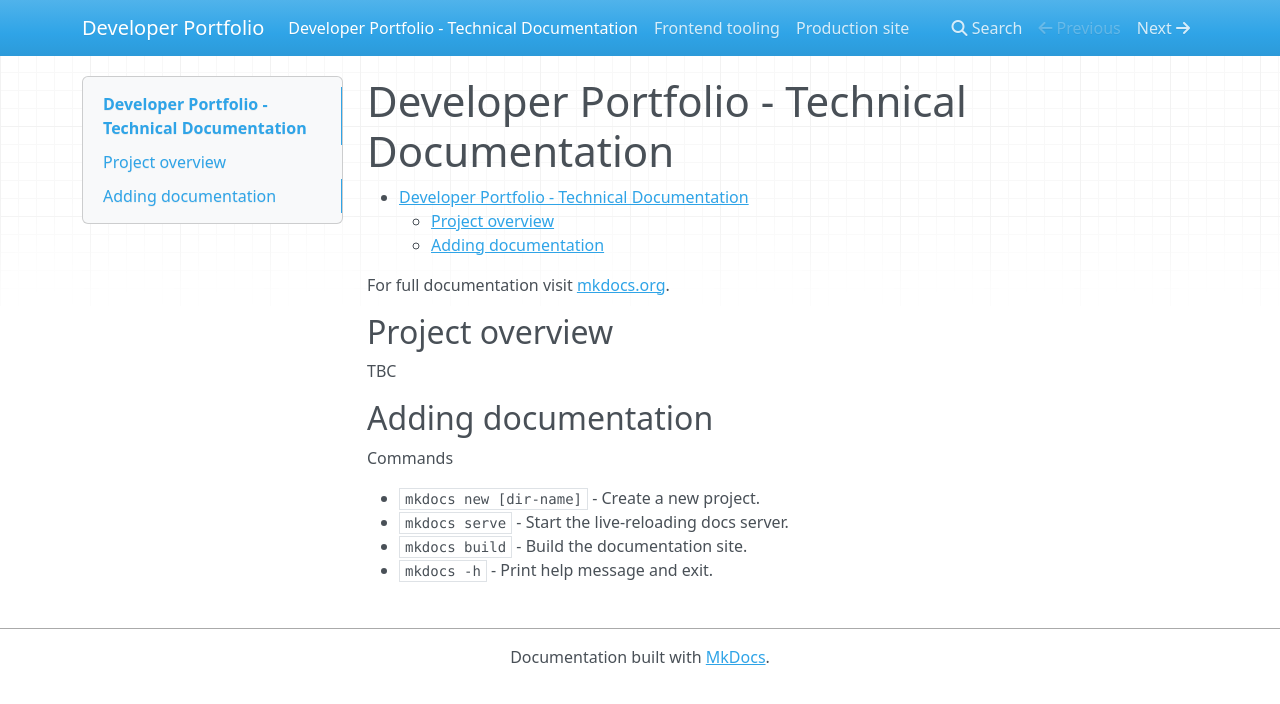
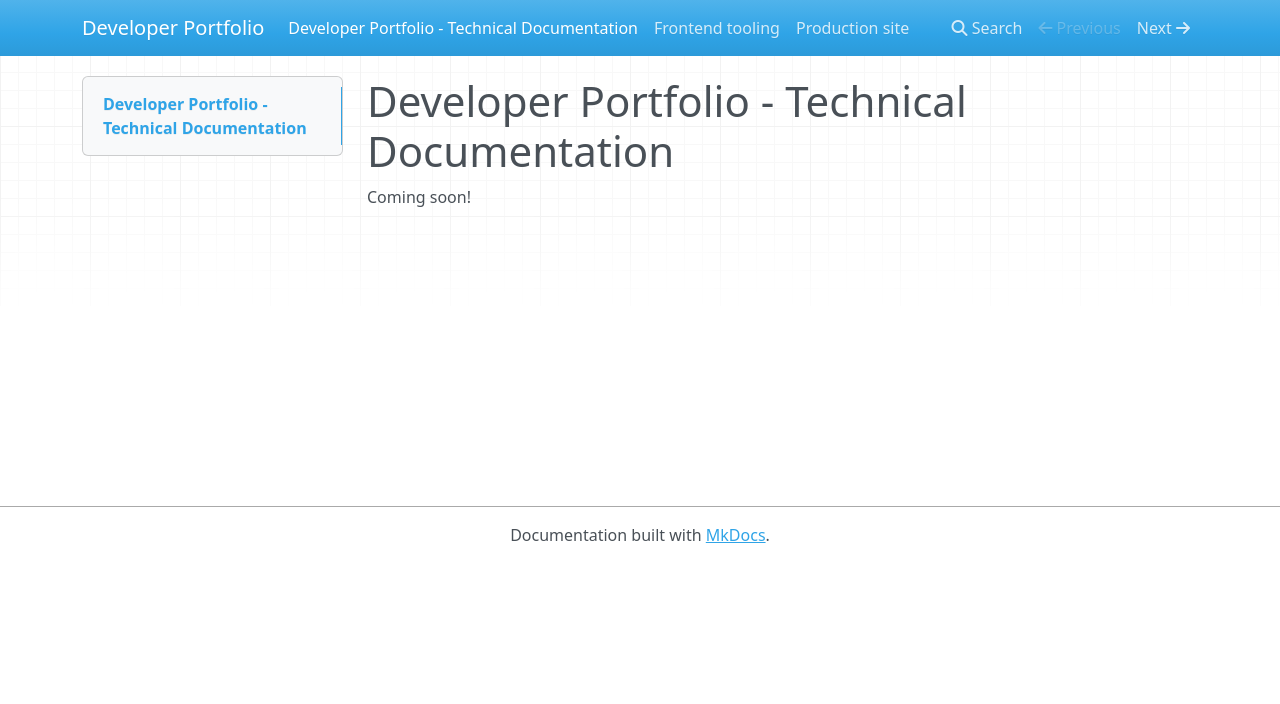
Before and after one commit to victoriachan/developer-portfolio, an MkDocs documentation site: the page built from docs/index.md, in a window 1280 px wide. Shown: the top 704 px of the page. Built offline with MkDocs 1.6.1, drawn with Linux system fonts in a browser that asks for light colours; nearby versions of some CDN libraries.

Commit message:
Update documentation

```diff
--- a/docs/index.md
+++ b/docs/index.md
@@ -1,18 +1,3 @@
 # Developer Portfolio - Technical Documentation
 
-[TOC]
-
-For full documentation visit [mkdocs.org](https://www.mkdocs.org).
-
-## Project overview
-
-TBC
-
-## Adding documentation
-
-Commands
-
-* `mkdocs new [dir-name]` - Create a new project.
-* `mkdocs serve` - Start the live-reloading docs server.
-* `mkdocs build` - Build the documentation site.
-* `mkdocs -h` - Print help message and exit.
+Coming soon!
```
Also changed, not shown: README.md (+13 -27 lines), docker-compose.yml (+6 -4 lines), 2 other files.
